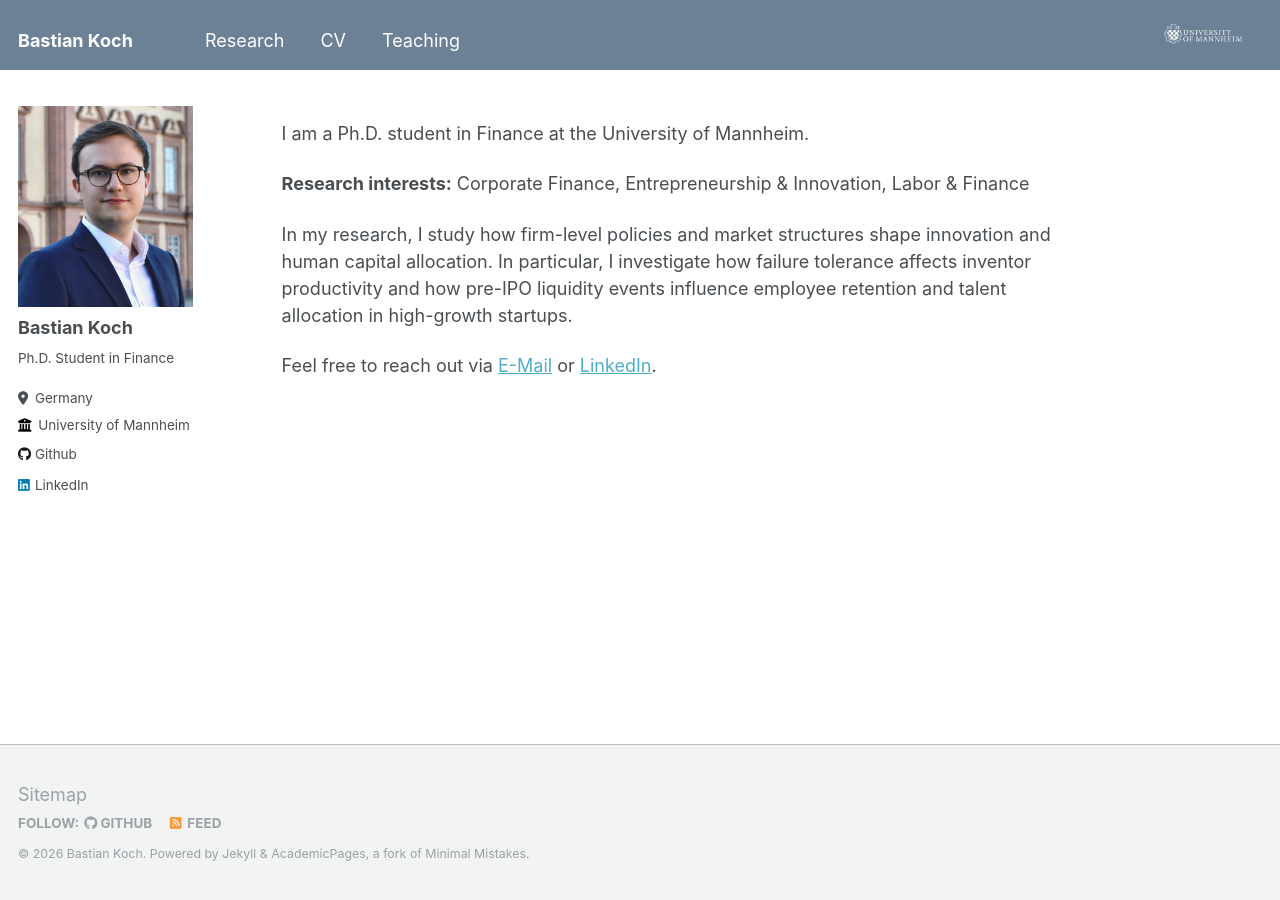
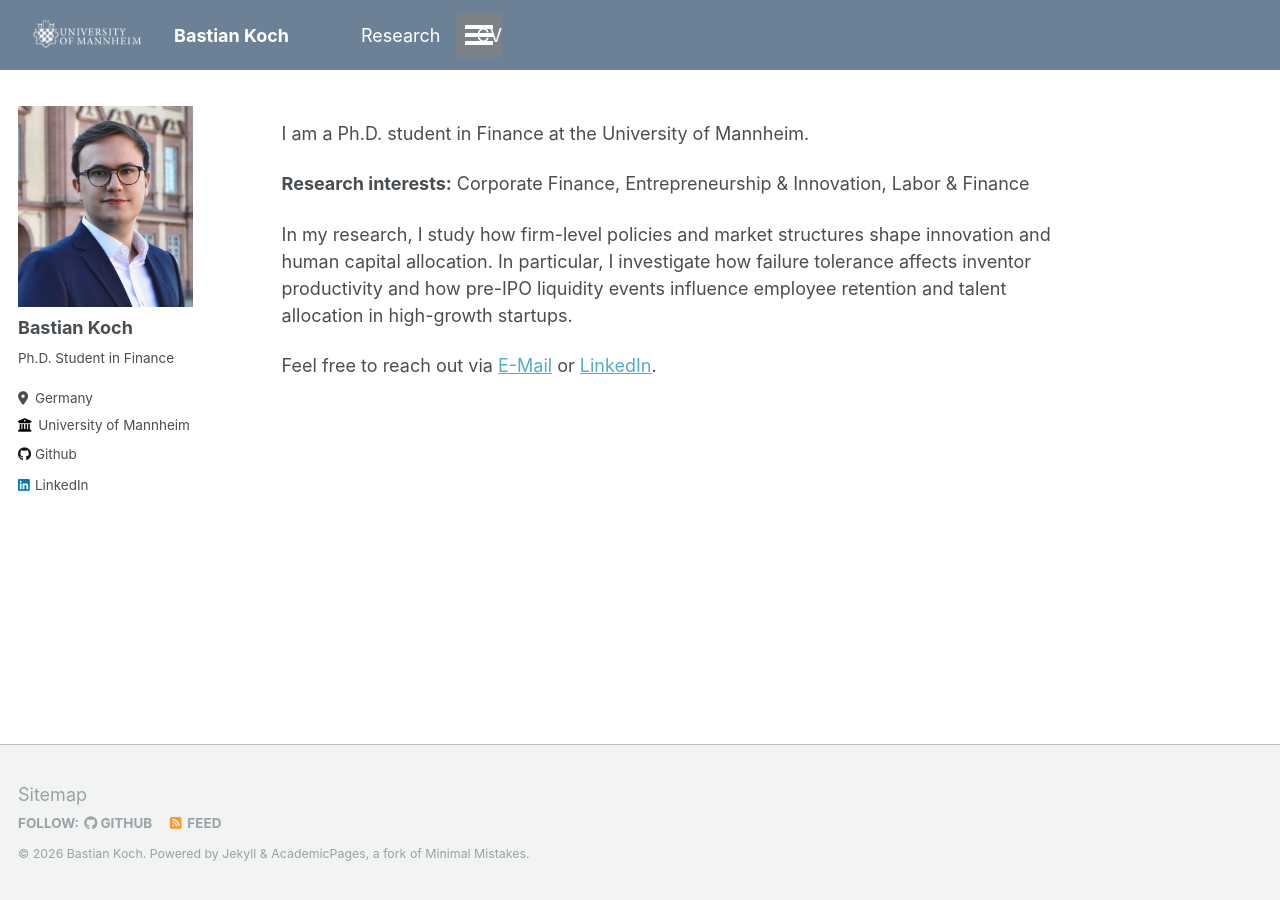
Before and after one commit to BastianKoch/BastianKoch.github.io, a Jekyll site: the page built from _pages/about.md, in a window 1280 px wide. Built offline with Jekyll 4.4.1, drawn with Linux system fonts in a browser that asks for light colours.

Commit message:
Move logo to left of nav bar, increase size, use flexbox layout
Co-Authored-By: Claude Sonnet 4.6 <noreply@anthropic.com>

```diff
--- a/_includes/masthead.html
+++ b/_includes/masthead.html
@@ -2,6 +2,9 @@
 
 <div class="masthead">
   <div class="masthead__inner-wrap">
+    <a href="https://www.uni-mannheim.de" target="_blank" rel="noopener" class="uma-logo-link">
+      <img src="{{ base_path }}/images/logo-uma.png" alt="University of Mannheim" style="height:55px;">
+    </a>
     <div class="masthead__menu">
       <nav id="site-nav" class="greedy-nav">
         <button><div class="navicon"></div></button>
@@ -19,8 +22,5 @@
         <ul class="hidden-links hidden"></ul>
       </nav>
     </div>
-    <a href="https://www.uni-mannheim.de" target="_blank" rel="noopener" class="uma-logo-link">
-      <img src="{{ base_path }}/images/logo-uma.png" alt="University of Mannheim" style="height:40px; position:absolute; right:1.5em; top:50%; transform:translateY(-50%);">
-    </a>
   </div>
 </div>
--- a/_sass/_masthead.scss
+++ b/_sass/_masthead.scss
@@ -19,8 +19,11 @@
   &__inner-wrap {
     @include container;
     @include clearfix;
-    padding: 1em 1em 1em;
+    padding: 0 1em;
     font-family: $sans-serif-narrow;
+    display: flex;
+    align-items: center;
+    height: $masthead-height;
 
     @include breakpoint($x-large) {
       max-width: $x-large;
@@ -28,6 +31,7 @@
 
     nav {
       z-index: 10;
+      flex: 1;
     }
 
     a {
@@ -59,6 +63,8 @@
 
 .uma-logo-link {
   display: none;
+  flex-shrink: 0;
+  margin-right: 1em;
 
   @include breakpoint($large) {
     display: block;
```
